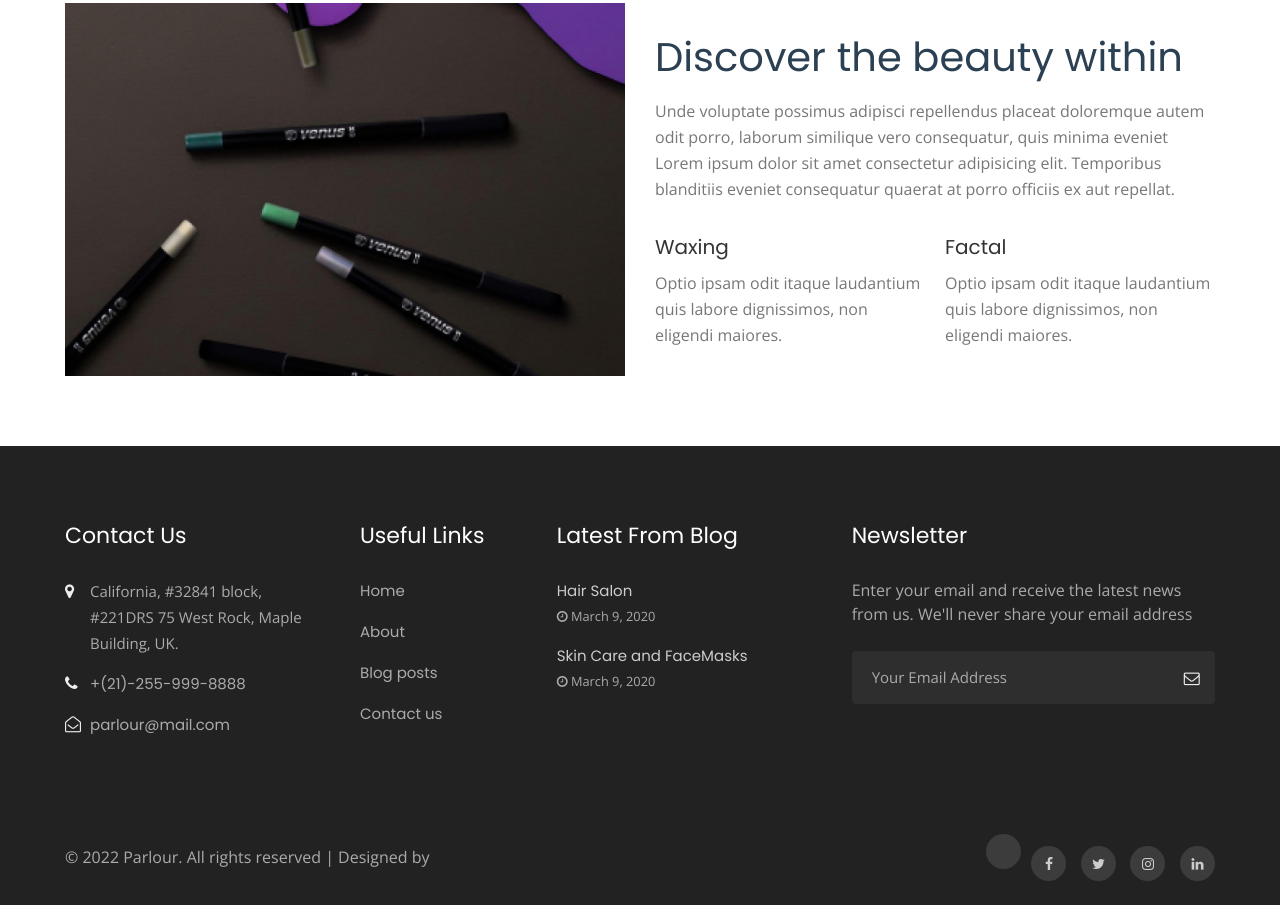
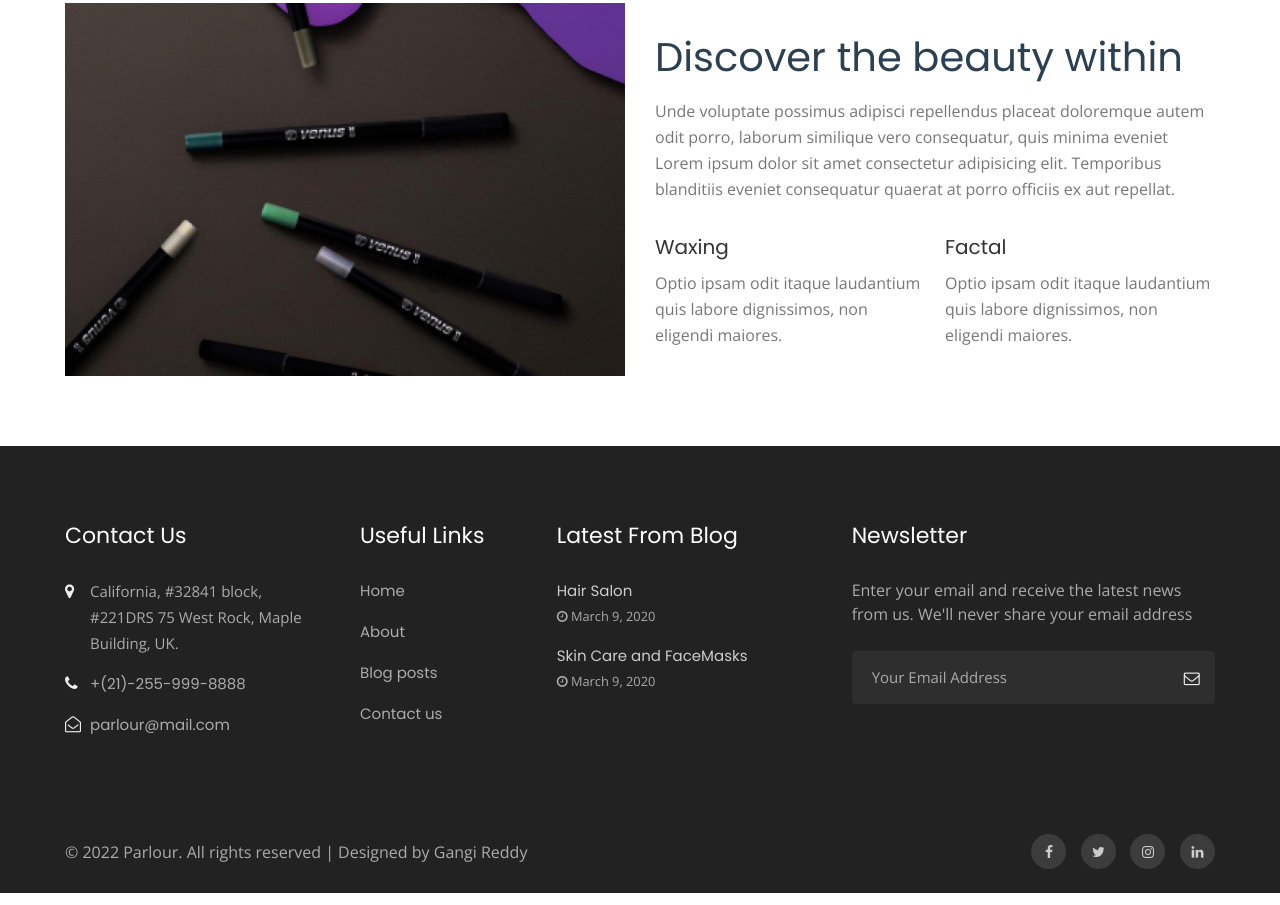
Before and after one commit to vanukurigangireddy/Beauty-and-spa, a plain HTML site: page services.html in a window 1280 px wide. Shown: the part 1476-2381 px from the top of the page. Drawn offline with nearby package versions, Linux system fonts and the light colour scheme.

Commit message:
Update services.html

```diff
--- a/services.html
+++ b/services.html
@@ -6,7 +6,7 @@
     <meta charset="utf-8">
     <meta name="viewport" content="width=device-width, initial-scale=1, shrink-to-fit=no">
 
-    <title>Parlour a Beauty and Spa Category Responsive Web Template | service :: W3layouts</title>
+    <title>Parlour a Beauty and Spa Category Responsive Web Template | service :: Beauty and Spa </title>
 
     <!-- Template CSS -->
     <link rel="stylesheet" href="assets/css/style-starter.css">
@@ -247,7 +247,7 @@ $(function () {
   <section class="w3l-footer-29-main w3l-copyright">
 	<div class="container">
 	  <div class="row bottom-copies">
-		<p class="col-lg-8 copy-footer-29">© 2022  Parlour. All rights reserved | Designed by <a Gangi Reddy</a></p>
+		<p class="col-lg-8 copy-footer-29">© 2022  Parlour. All rights reserved | Designed by Gangi Reddy </p>
 
 		<div class="col-lg-4 main-social-footer-29">
 		  <a href="#facebook" class="facebook"><span class="fa fa-facebook"></span></a>
```
